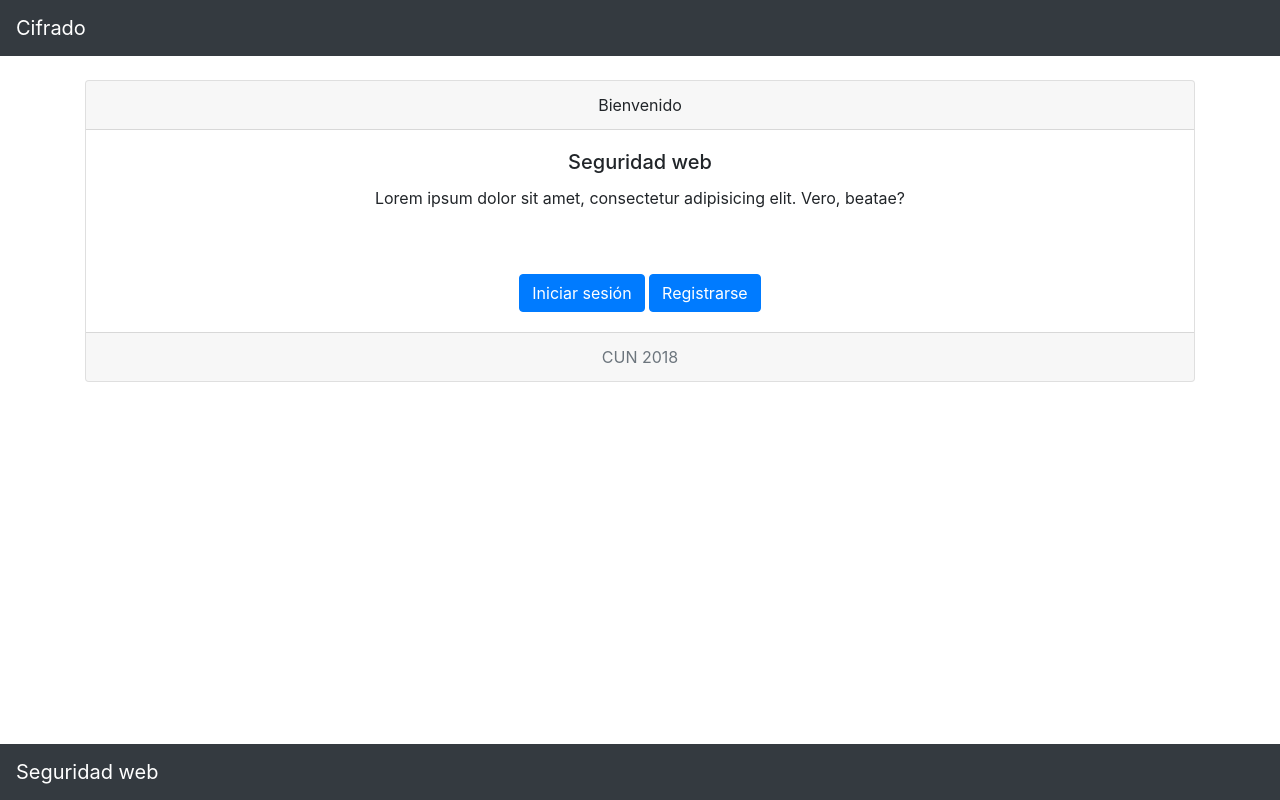
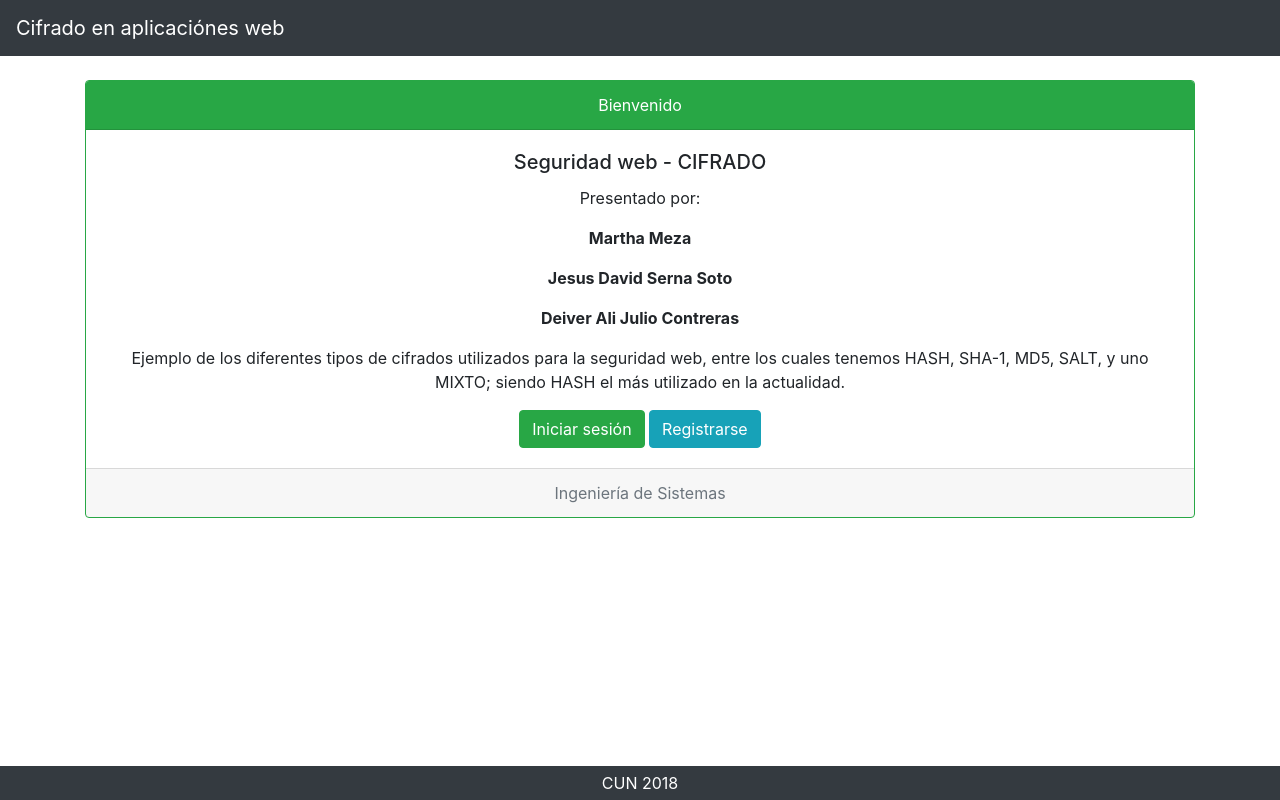
Before and after one commit to DeiverJC/cifrado-php, a PHP site: page / in a window 1280 px wide. Run offline with PHP 8.4, Linux system fonts and the light colour scheme.

Commit message:
all is done

```diff
--- /dev/null
+++ b/TEST.php
@@ -0,0 +1,3 @@
+<?php
+
+echo $_POST['encrypt'];
--- /dev/null
+++ b/assets/styles.css
@@ -0,0 +1,14 @@
+.footer {
+    position: fixed;
+    left: 0;
+    bottom: 0;
+    width: 100%;
+    background-color: red;
+    color: white;
+    text-align: center;
+}
+
+.footer p {
+    margin-top: 5px;
+    margin-bottom: 5px;
+}
--- a/index.php
+++ b/index.php
@@ -5,15 +5,16 @@ require 'database.php';
 require 'partials/header.php';
 
 if (isset($_SESSION['user_id'])) {
-  $query = $connection->prepare('SELECT id, email, password FROM users WHERE id = :id');
-  $query->bindParam(':id', $_SESSION['user_id']);
+  $query = $connection->prepare('SELECT * FROM users');
+  // $query->bindParam(':id', $_SESSION['user_id']);
   $query->execute();
-  $results = $query->fetch(PDO::FETCH_ASSOC);
+  // $results = $query->fetch(PDO::FETCH_ASSOC);
+  $results = $query->fetchAll();
 
-  $user = null;
+  $users = null;
 
   if (count($results) > 0) {
-    $user = $results;
+    $users = $results;
   }
 }
 
@@ -22,12 +23,12 @@ if (isset($_SESSION['user_id'])) {
     <div class="container">
         <div class="row">
             <div class="col-md-12">
-                <div class="card text-center">
-                  <div class="card-header">
+                <div class="card text-center border-success">
+                  <div class="card-header text-white bg-success">
                     Bienvenido
                   </div>
 
-                <?php if(!empty($user)): ?>
+                <?php if(!empty($users)): ?>
 
                   <div class="card-body">
                     <table class="table">
@@ -35,15 +36,19 @@ if (isset($_SESSION['user_id'])) {
                         <tr>
                           <th scope="col">#</th>
                           <th scope="col">Correo electronico</th>
+                          <th scope="col">Cifrado</th>
                           <th scope="col">Contraseña</th>
                         </tr>
                       </thead>
                       <tbody>
-                        <tr>
+                      <?php foreach ($users as $user): ?>
+                        <tr class="<?= $user['id'] == $_SESSION['user_id'] ? 'table-success': '' ?>">
                           <th scope="row"><?= $user['id']?></th>
                           <td><?= $user['email']?></td>
+                          <td><?= $user['encryption']?></td>
                           <td><?= $user['password']?></td>
                         </tr>
+                      <?php endforeach; ?>
                       </tbody>
                     </table>
                   </div>
@@ -51,10 +56,18 @@ if (isset($_SESSION['user_id'])) {
                 <?php else: ?>
 
                   <div class="card-body">
-                    <h5 class="card-title">Seguridad web</h5>
-                    <p class="card-text">Lorem ipsum dolor sit amet, consectetur adipisicing elit. Vero, beatae?</p><br><br>
-                    <a href="login.php" class="btn btn-primary">Iniciar sesión</a>
-                    <a href="signup.php" class="btn btn-primary">Registrarse</a>
+                    <h5 class="card-title">Seguridad web - CIFRADO</h5>
+                    <p class="card-text">Presentado por:</p>
+                    <p class="font-weight-bold">Martha Meza</p>
+                    <p class="font-weight-bold">Jesus David Serna Soto</p>
+                    <p class="font-weight-bold">Deiver Ali Julio Contreras</p>
+                    <p class="card-text">
+                      Ejemplo de los diferentes tipos de cifrados utilizados para la seguridad web,
+                      entre los cuales tenemos HASH, SHA-1, MD5, SALT, y uno MIXTO;
+                      siendo HASH el más utilizado en la actualidad.
+                    </p>
+                    <a href="login.php" class="btn btn-success">Iniciar sesión</a>
+                    <a href="signup.php" class="btn btn-info">Registrarse</a>
                   </div>
 
                 <?php endif; ?>
@@ -63,7 +76,7 @@ if (isset($_SESSION['user_id'])) {
                     <?php if(!empty($user)): ?>
                       <a href="logout.php" class="btn btn-danger">Cerrar sesión</a>
                     <?php else: ?>
-                      CUN 2018
+                      Ingeniería de Sistemas
                     <?php endif; ?>
                   </div>
                 </div>
--- a/partials/footer.php
+++ b/partials/footer.php
@@ -1,6 +1,7 @@
-    <nav class="navbar fixed-bottom navbar-dark bg-dark">
-      <a class="navbar-brand" href="#">Seguridad web</a>
-    </nav>
+    <br>
+    <footer class="footer bg-dark">
+      <p>CUN 2018</p>
+    </footer>
 
 
     <script src="https://code.jquery.com/jquery-3.3.1.slim.min.js"></script>
--- a/partials/header.php
+++ b/partials/header.php
@@ -5,9 +5,10 @@
     <meta name="viewport" content="width=device-width, initial-scale=1, shrink-to-fit=no">
     <link rel="stylesheet" href="https://stackpath.bootstrapcdn.com/bootstrap/4.1.1/css/bootstrap.min.css">
     <title>Cifrado con PHP</title>
+    <link rel="stylesheet" href="assets/styles.css">
   </head>
   <body>
     <nav class="navbar navbar-dark bg-dark">
-      <a class="navbar-brand" href="/">Cifrado</a>
+      <a class="navbar-brand" href="/">Cifrado en aplicaciónes web</a>
     </nav>
     <br>
```
Also changed, not shown: encrypt.php (added, +66 -0 lines), login.php (+9 -1 lines), script_db/users.sql (added, +73 -0 lines), signup.php (+29 -3 lines).
